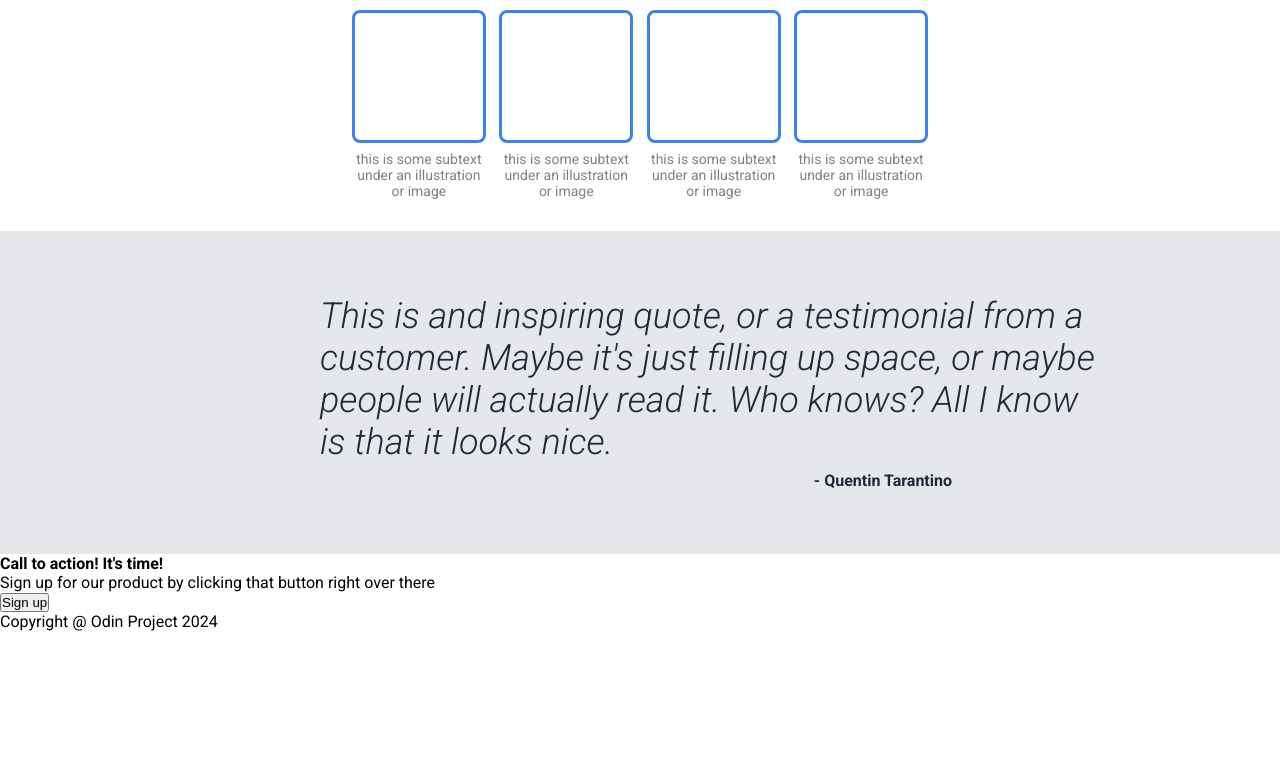
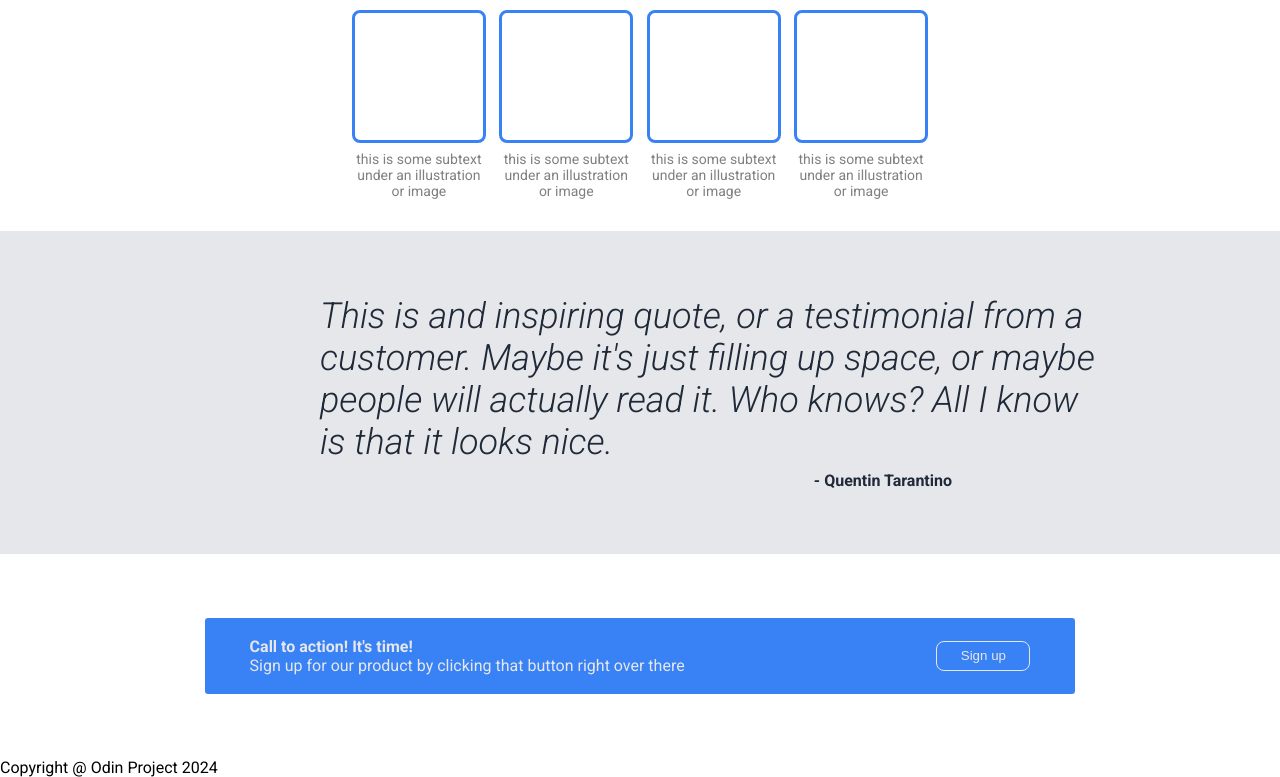
Before and after one commit to AiratMurtazin/odin-landing-page, a plain HTML site: page index.html in a window 1280 px wide. Shown: the part 566-1343 px from the top of the page. Before the commit the page ends 1197 px from the top, so only its background shows below. Drawn offline with Linux system fonts and the light colour scheme.

Commit message:
Make signUp section

```diff
--- a/style.css
+++ b/style.css
@@ -6,6 +6,13 @@
 	margin: 0;
 	padding: 0;
 	box-sizing: border-box;
+}
+html,
+.container,
+body,
+.sign-plate,
+.contact {
+	height: 100%;
 }
 
 .container {
@@ -164,4 +171,40 @@
 	margin-right: 0.5rem;
 }
 
+/* Blue div */
+
+.contact {
+	background-color: var(--btn-col);
+	color: var(--hero-sec-txt);
+	padding: 1.5% 3.5%;
+	margin: 5% 16%;
+	border-radius: 0.2rem;
+}
+
+.sign-plate {
+	display: flex;
+	justify-content: space-between;
+	align-items: center;
+}
+
+.sign-plate-text {
+	display: flex;
+	flex-direction: column;
+	gap: 1%;
+}
+
+.sign-plate-text-hd {
+}
+
+.sign-plate-text-txt {
+}
+
+.sign-plate-btn {
+	color: var(--hero-sec-txt);
+	background-color: transparent;
+	border: 1px solid var(--hero-sec-txt);
+	padding: 0 3%;
+	border-radius: 0.5rem;
+	height: 80%;
+}
 /* Utility classes */
```
Also changed, not shown: index.html (+1 -0 lines).
